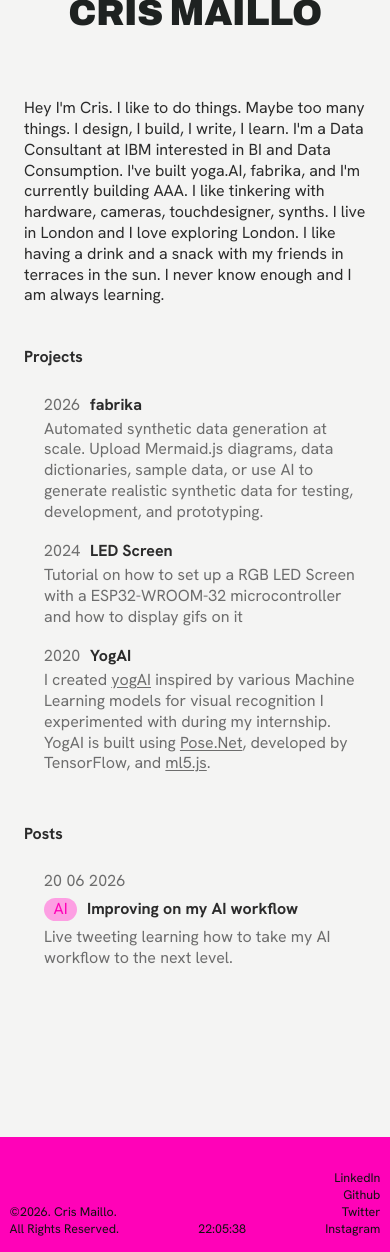
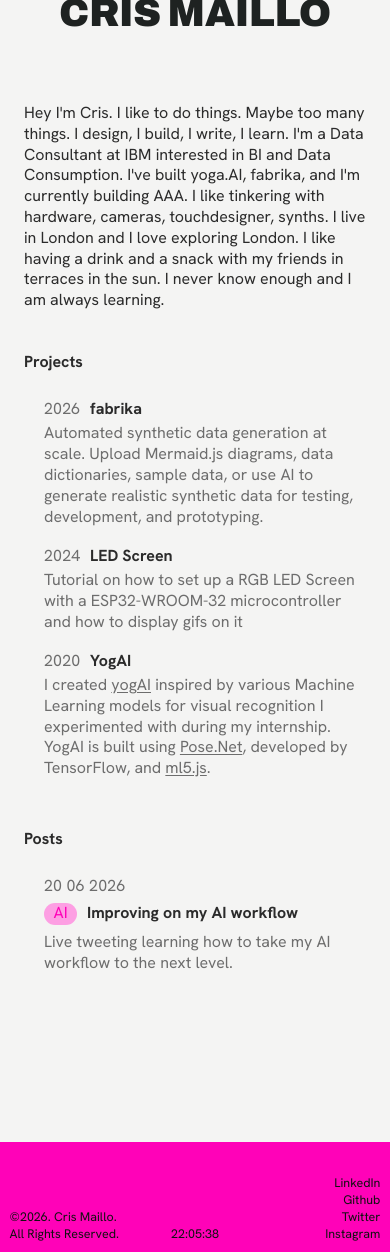
Before and after one commit to cris-maillo/crismaillo, a React (Vite) app: page / in a window 390 px wide. Built offline with nearby package versions, Linux system fonts and the light colour scheme.

Commit message:
styling tewaks

```diff
--- a/src/App.css
+++ b/src/App.css
@@ -401,6 +401,19 @@ a {
 /* ------------------------------------------------------------------ */
 
 @media (max-width: 640px) {
+  /* full-bleed hero title: drop the side padding and size the type off the
+     full viewport width so "CRIS MAILLO" spans edge to edge */
+  .heroTitle {
+    padding-left: 0;
+    padding-right: 0;
+    font-size: calc(100vw / 10);
+  }
+
+  /* match the reserved title height to the larger full-bleed title */
+  :root {
+    --title-h: calc(100vw / 10);
+  }
+
   /* the hero title is short on narrow screens, so the intro's negative
      overlap would collide with it — drop the overlap and add a little
      breathing room beneath the title instead */
@@ -493,13 +506,25 @@ a {
     display: none;
   }
 
+  /* 3-column grid: equal side columns keep the clock perfectly centered */
   .footerRow {
-    flex-wrap: wrap;
-    gap: 0.75rem 1.5rem;
+    display: grid;
+    grid-template-columns: 1fr auto 1fr;
+    align-items: flex-end;
+    gap: 0.75rem;
+  }
+
+  .footer .copyright {
+    justify-self: start;
+  }
+
+  .footer .time {
+    justify-self: center;
   }
 
   /* keep social links stacked in a column */
   .socials {
+    justify-self: end;
     flex-direction: column;
     align-items: flex-end;
   }
--- a/src/components/LandingPage.jsx
+++ b/src/components/LandingPage.jsx
@@ -104,7 +104,6 @@ function LandingPage() {
     <div className="page">
       <header className="hero">
         <h1 className="heroTitle">CRIS MAILLO</h1>
-        <div className="heroBox"/>
       </header>
 
       <main className="content">
```
